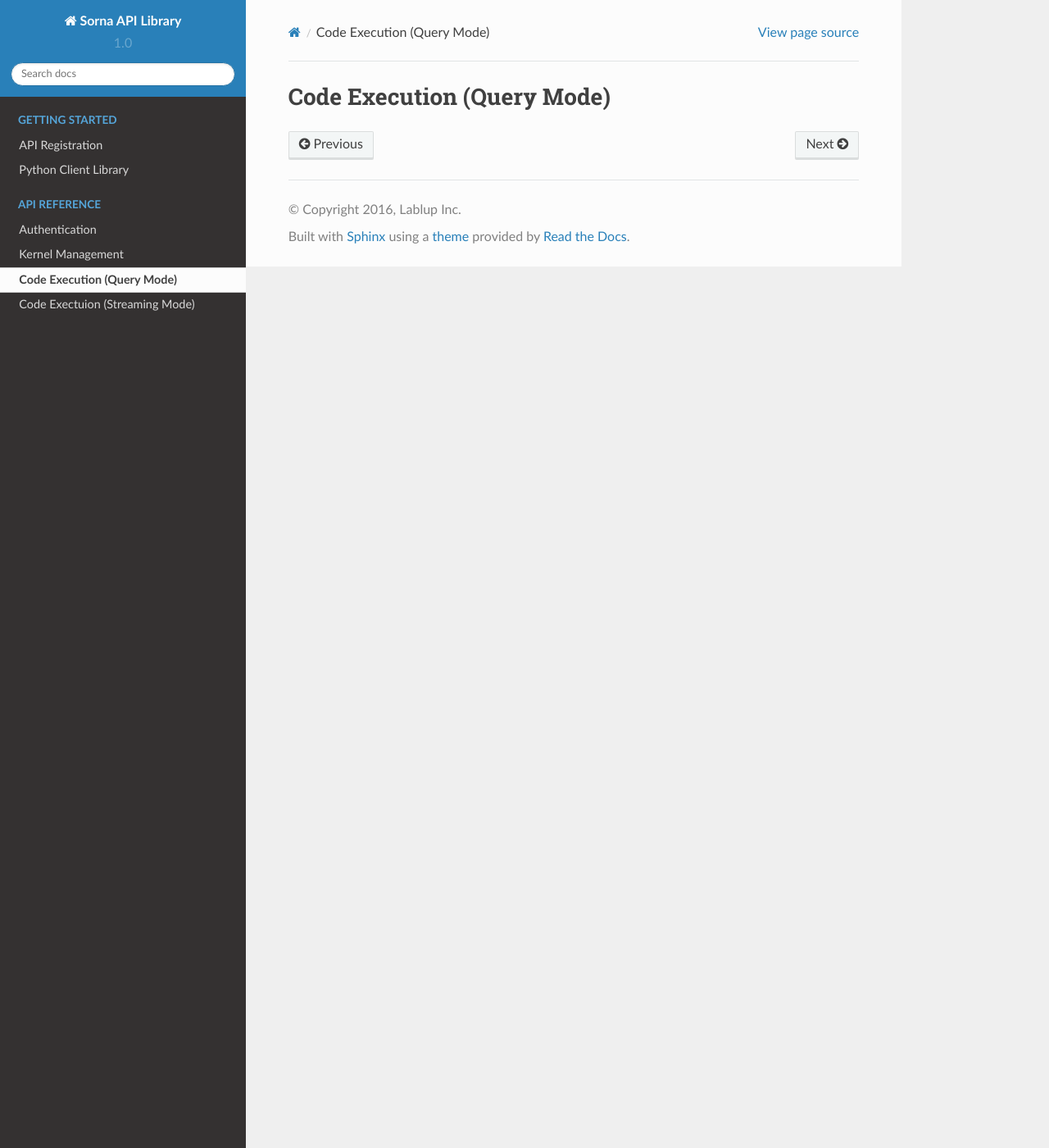
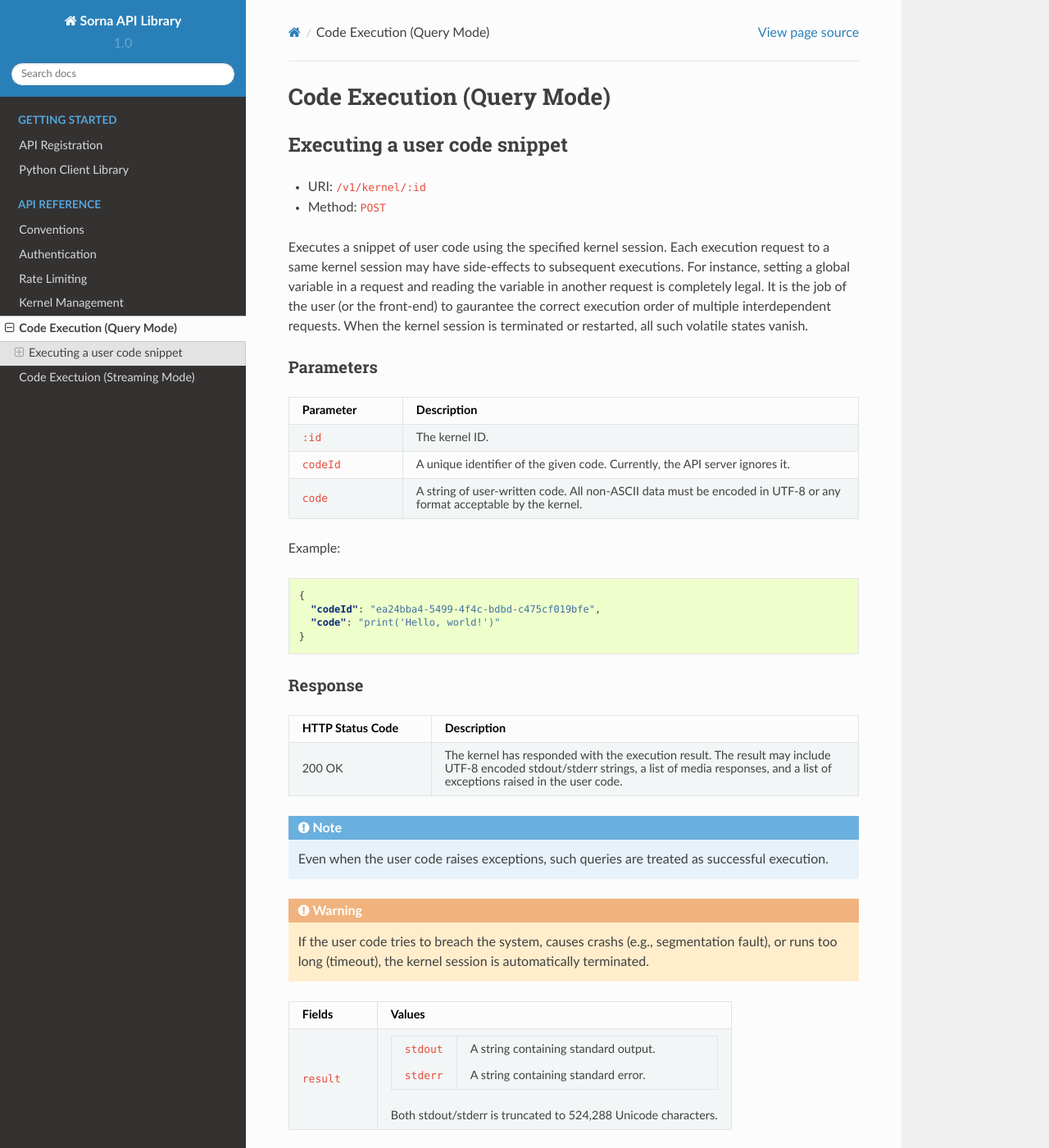
Before and after one commit to lablup/aiotusclient, a Sphinx documentation site: the page built from docs/api/exec.rst, in a window 1280 px wide and 1400 px high. Shown: the whole window at 82% size. Built offline with Sphinx 7.4.7 and the Read the Docs theme 2.0.0, drawn with Linux system fonts in a browser that asks for light colours; some of the changed text lies outside the part shown.

Commit message:
refs #1: Refactor and update docs

```diff
--- a/docs/api/exec.rst
+++ b/docs/api/exec.rst
@@ -1,2 +1,92 @@
 Code Execution (Query Mode)
 ===========================
+
+Executing a user code snippet
+-----------------------------
+
+* URI: ``/v1/kernel/:id``
+* Method: ``POST``
+
+Executes a snippet of user code using the specified kernel session.
+Each execution request to a same kernel session may have side-effects to subsequent executions.
+For instance, setting a global variable in a request and reading the variable in another request is completely legal.
+It is the job of the user (or the front-end) to gaurantee the correct execution order of multiple interdependent requests.
+When the kernel session is terminated or restarted, all such volatile states vanish.
+
+Parameters
+""""""""""
+
+.. list-table::
+   :widths: 20 80
+   :header-rows: 1
+
+   * - Parameter
+     - Description
+   * - ``:id``
+     - The kernel ID.
+   * - ``codeId``
+     - A unique identifier of the given code.  Currently, the API server ignores it.
+   * - ``code``
+     - A string of user-written code.  All non-ASCII data must be encoded in UTF-8 or any format acceptable by the kernel.
+
+Example:
+
+.. code-block:: json
+
+   {
+     "codeId": "ea24bba4-5499-4f4c-bdbd-c475cf019bfe",
+     "code": "print('Hello, world!')"
+   }
+
+
+Response
+""""""""
+
+.. list-table::
+   :widths: 25 75
+   :header-rows: 1
+
+   * - HTTP Status Code
+     - Description
+   * - 200 OK
+     - The kernel has responded with the execution result.
+       The result may include UTF-8 encoded stdout/stderr strings, a list of media responses, and a list of exceptions raised in the user code.
+
+.. note::
+
+   Even when the user code raises exceptions, such queries are treated as successful execution.
+
+.. warning::
+
+   If the user code tries to breach the system, causes crashs (e.g., segmentation fault), or runs too long (timeout), the kernel session is automatically terminated.
+
+.. list-table::
+   :widths: 20 80
+   :header-rows: 1
+
+   * - Fields
+     - Values
+   * - ``result``
+     - .. list-table::
+          :widths: 20 80
+
+          * - ``stdout``
+            - A string containing standard output.
+          * - ``stderr``
+            - A string containing standard error.
+
+       Both stdout/stderr is truncated to 524,288 Unicode characters.
+
+
+Example:
+
+.. code-block:: json
+
+   {
+     "result": {
+       "stdout": "Hello, world!\n",
+       "stderr": "",
+       "media": [],
+       "exceptions": []
+     }
+   }
--- a/docs/index.rst
+++ b/docs/index.rst
@@ -26,7 +26,9 @@ problem solving and plotting.
    :maxdepth: 2
    :caption: API Reference
 
+   api/convention
    api/auth
+   api/ratelimit
    api/kernels
    api/exec
    api/stream
```
Also changed, not shown: docs/api/auth.rst (+2 -8 lines), docs/api/convention.rst (added, +43 -0 lines), docs/api/kernels.rst (+12 -38 lines), docs/api/ratelimit.rst (added, +28 -0 lines).
